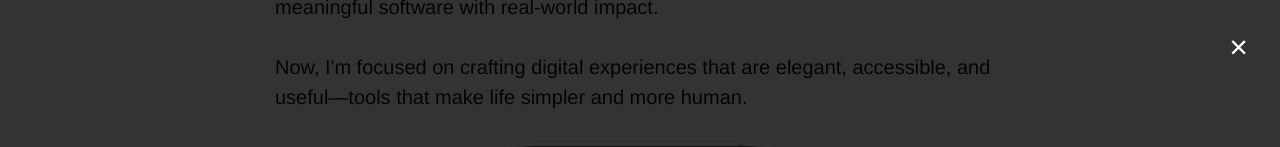
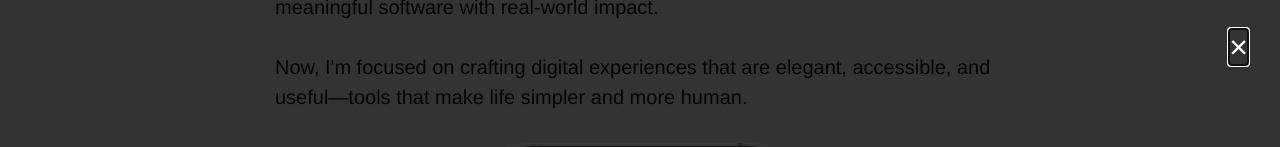
Before and after one commit to alexfiodorov02/alexf.pro, a Next.js app: page / in a window 1280 px wide. Both pictures are taken after a click on the picture 435 px from the left and 878 px from the top of the page. Shown: the part 478-625 px from the top of the page. Built offline with nearby package versions, Linux system fonts and the light colour scheme.

Commit message:
Accessibility improvements for gallery modal

```diff
--- a/app/components/GalleryModal.tsx
+++ b/app/components/GalleryModal.tsx
@@ -1,4 +1,4 @@
-import React from 'react';
+import React, { useEffect, useRef } from 'react';
 
 interface GalleryModalProps {
   images: string[];
@@ -10,15 +10,92 @@ interface GalleryModalProps {
 }
 
 const GalleryModal: React.FC<GalleryModalProps> = ({ images, open, index, onClose, onPrev, onNext }) => {
+  const modalRef = useRef<HTMLDivElement>(null);
+  const closeBtnRef = useRef<HTMLButtonElement>(null);
+  const prevBtnRef = useRef<HTMLButtonElement>(null);
+  const nextBtnRef = useRef<HTMLButtonElement>(null);
+  const lastActiveElement = useRef<HTMLElement | null>(null);
+
+  useEffect(() => {
+    if (open) {
+      lastActiveElement.current = document.activeElement as HTMLElement;
+      // Focus the close button when modal opens
+      closeBtnRef.current?.focus();
+      const handleKeyDown = (e: KeyboardEvent) => {
+        if (e.key === 'Escape') {
+          onClose();
+        } else if (e.key === 'Tab') {
+          // Trap focus within modal
+          const focusable = [closeBtnRef.current, prevBtnRef.current, nextBtnRef.current].filter(Boolean) as HTMLElement[];
+          if (focusable.length === 0) return;
+          const first = focusable[0];
+          const last = focusable[focusable.length - 1];
+          if (!e.shiftKey && document.activeElement === last) {
+            e.preventDefault();
+            first.focus();
+          } else if (e.shiftKey && document.activeElement === first) {
+            e.preventDefault();
+            last.focus();
+          }
+        } else if (e.key === 'ArrowLeft') {
+          onPrev();
+        } else if (e.key === 'ArrowRight') {
+          onNext();
+        }
+      };
+      document.addEventListener('keydown', handleKeyDown);
+      return () => {
+        document.removeEventListener('keydown', handleKeyDown);
+        // Restore focus to last active element
+        lastActiveElement.current?.focus();
+      };
+    }
+  }, [open, onClose, onPrev, onNext]);
+
   if (!open || images.length === 0) return null;
 
   return (
-    <div className="gallery-overlay">
-      <div className="gallery-modal">
-        <button onClick={onClose} className="gallery-modal-close">&times;</button>
-        <button onClick={onPrev} className="gallery-modal-prev">&lt;</button>
-        <img src={images[index]} alt="Project screenshot" className="gallery-modal-image" tabIndex={-1} width={800} height={450} />
-        <button onClick={onNext} className="gallery-modal-next">&gt;</button>
+    <div className="gallery-overlay" role="presentation">
+      <div
+        className="gallery-modal"
+        role="dialog"
+        aria-modal="true"
+        aria-label="Project image gallery"
+        ref={modalRef}
+      >
+        <button
+          onClick={onClose}
+          className="gallery-modal-close"
+          aria-label="Close gallery"
+          ref={closeBtnRef}
+        >
+          &times;
+        </button>
+        <button
+          onClick={onPrev}
+          className="gallery-modal-prev"
+          aria-label="Previous image"
+          ref={prevBtnRef}
+        >
+          &lt;
+        </button>
+        <img
+          src={images[index]}
+          alt={`Project screenshot ${index + 1} of ${images.length}`}
+          className="gallery-modal-image"
+          tabIndex={-1}
+          width={800}
+          height={450}
+          aria-live="polite"
+        />
+        <button
+          onClick={onNext}
+          className="gallery-modal-next"
+          aria-label="Next image"
+          ref={nextBtnRef}
+        >
+          &gt;
+        </button>
       </div>
     </div>
   );
```
